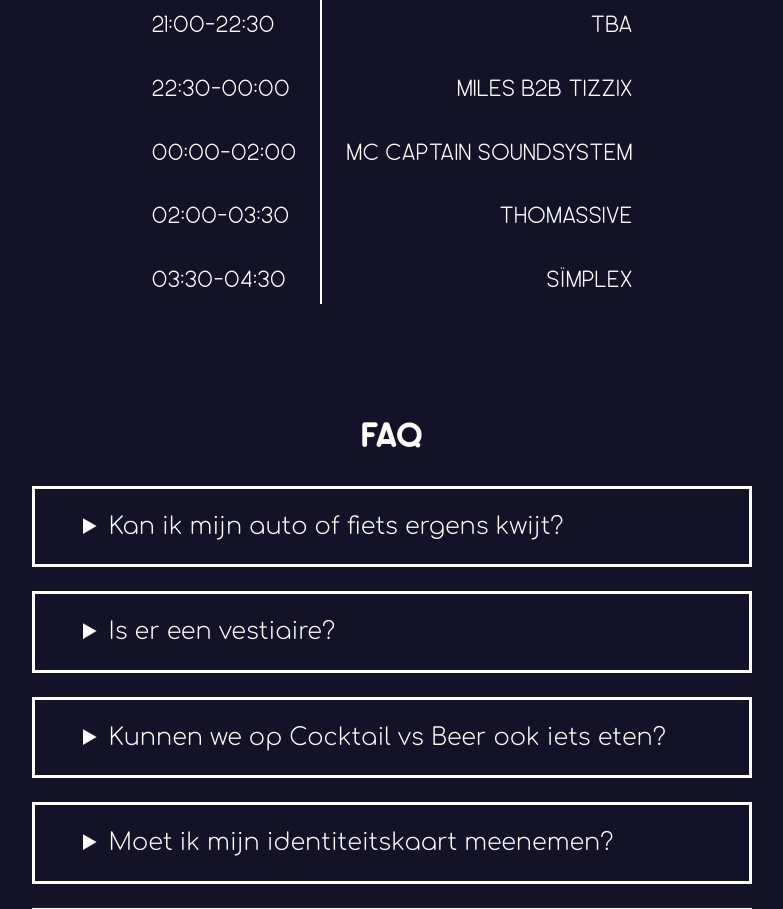
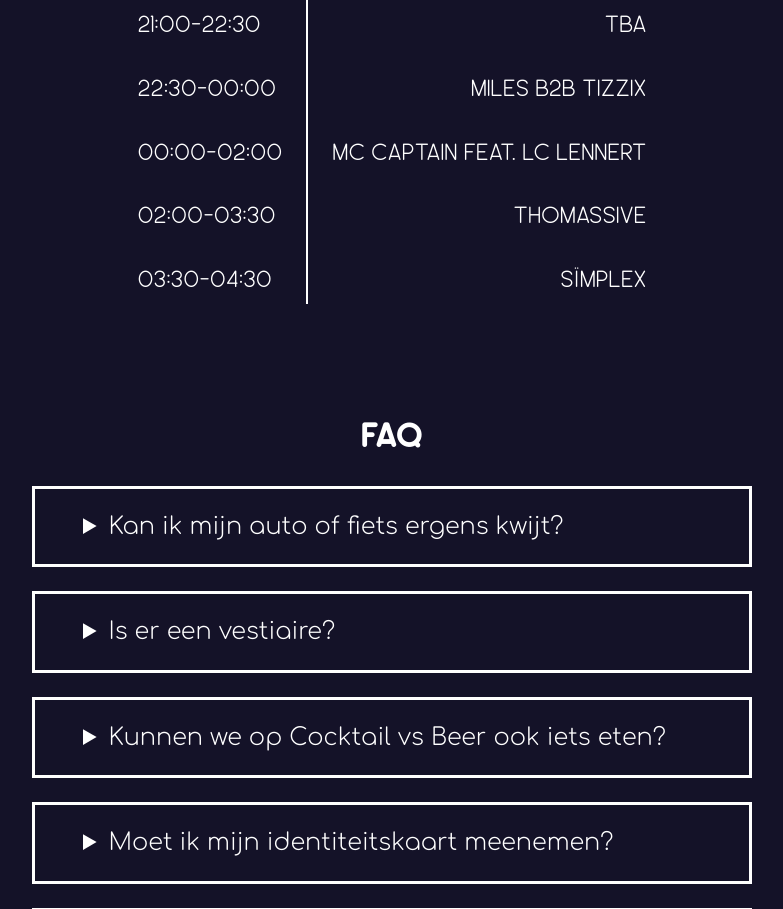
Before and after one commit to Cocktail-vs-Beer/frontend, a Next.js app: page / in a window 1280 px wide. Shown: the part 1140-2049 px from the top of the page, without its empty margins (248-1031 px from the left). Built offline with nearby package versions, Linux system fonts and the light colour scheme.

Commit message:
Update index.tsx

```diff
--- a/src/pages/index.tsx
+++ b/src/pages/index.tsx
@@ -11,7 +11,7 @@ import { TFAQ } from "../types/FAQ";
 const lineup: Array<TLineup> = [
   { timeslot: "21:00-22:30", name: "tba" },
   { timeslot: "22:30-00:00", name: "miles b2b tizzix" },
-  { timeslot: "00:00-02:00", name: "mc captain soundsystem" },
+  { timeslot: "00:00-02:00", name: "mc captain feat. lc lennert" },
   { timeslot: "02:00-03:30", name: "thomassive" },
   { timeslot: "03:30-04:30", name: "sïmplex" },
 ];
```
